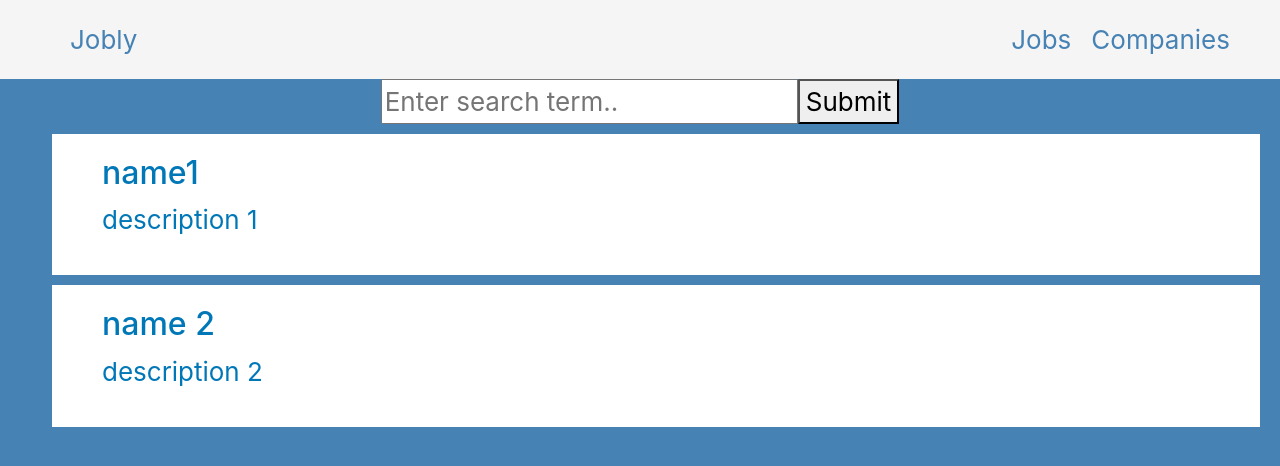
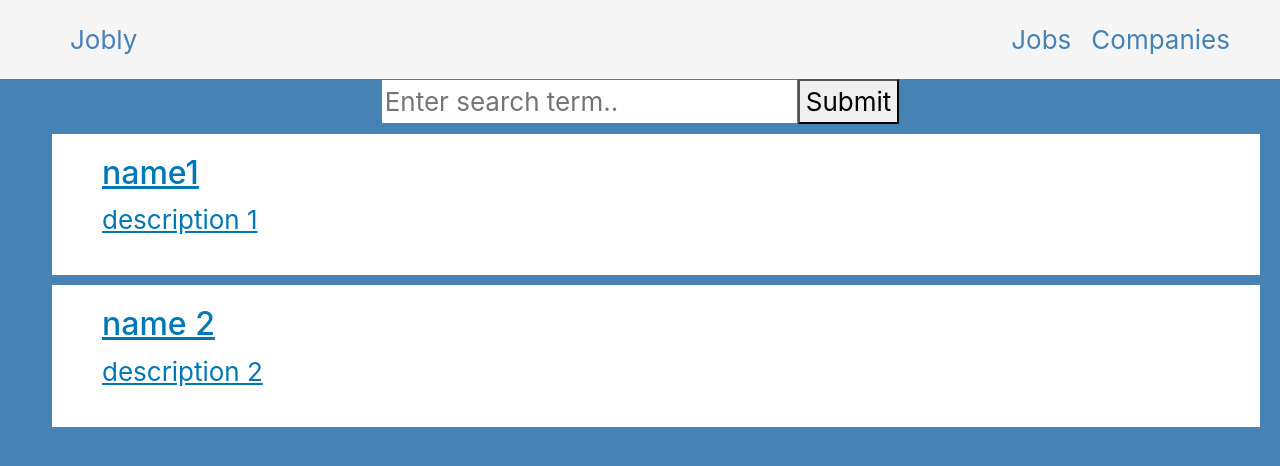
Before and after one commit to StrawberryShortyCake/react-jobly, a React (Vite) app in the folder react-jobly/: page /companies in a window 1280 px wide. Shown: the top 466 px of the page. Built offline with nearby package versions, Linux system fonts and the light colour scheme; no server answers.

Commit message:
Code review with fixmes

```diff
--- a/react-jobly/src/CompanyCard.jsx
+++ b/react-jobly/src/CompanyCard.jsx
@@ -1,4 +1,4 @@
-import { useNavigate } from "react-router-dom";
+import { useNavigate, NavLink } from "react-router-dom";
 import "./CompanyCard.css";
 /**
  * Purpose: renders a single company
@@ -9,15 +9,11 @@ import "./CompanyCard.css";
  *  CompanyList > CompanyCard
  */
 function CompanyCard({ companyData }) {
-  const navigate = useNavigate();
-
   return (
-    <div
-      className="CompanyCard"
-      onClick={() => navigate(`/companies/${companyData.handle}`)}>
+    <NavLink to={`/companies/${companyData.handle}`} className="CompanyCard">
       <h2>{companyData.name}</h2>
       <p>{companyData.description}</p>
-    </div>
+    </NavLink>
   );
 }
 export default CompanyCard;
--- a/react-jobly/src/CompanyDetails.jsx
+++ b/react-jobly/src/CompanyDetails.jsx
@@ -1,42 +1,51 @@
 import { useState, useEffect } from "react";
-import { useParams } from "react-router-dom";
+import { useParams, Link } from "react-router-dom";
 import JobCard from "./JobCard";
 import JoblyApi from "./api";
-const defaultJobs = [
+const defaultCompany = {
+  handle: "handle1",
+  name: "name1",
+  description: "description1",
+  numEmployees: 10000,
+  logoUrl: "",
+  jobs: [
     {
+      id: 1,
       title: "title 1",
       salary: 100000,
       equity: "0.5",
       name: "company 1",
     },
     {
+      id: 2,
       title: "title 2",
       salary: 200000,
       equity: "0.5",
       name: "company 1",
     },
-];
+  ],
+};
 
 /**
  * Purpose: renders a list of companies
  *
  * Props: none
- * States: companyData
+ * States: company
  *
  * App > RoutesList > CompanyDetails
  */
 
-// { handle, name, description, numEmployees, logoUrl, jobs }
 function CompanyDetails() {
-  const [company, setCompany] = useState(null);
+  const [company, setCompany] = useState({ jobs: [] }); // FIXME: should match what jobs are, which is null o start
   const { handle } = useParams();
+
+  // FIXME: consider handling when company cannot be found & 404
 
   console.log("CompanyDetails", { handle, company });
 
   async function getCompanyDetails() {
     console.log("running getCompanyDetails in CompanyDetails");
     const company = await JoblyApi.getCompany(handle);
-    console.log("company details retrieved", company);
     setCompany(company);
   }
 
@@ -45,19 +54,24 @@ function CompanyDetails() {
     getCompanyDetails();
   }, []);
 
+  //FIXME: content isn't updating when the URL changes
+
   return (
     <div className="CompanyDetails">
+      Today's company:{" "}
+      <Link to="/companies/anderson-arias-morrow">Company!</Link>
       {company.name}
       {company.salary}
       {company.equity}
       <ul>
         {company.jobs.map((job) => (
+          <li key={job.id}>
             <JobCard
-            key={job.id}
               title={job.title}
               salary={job.salary}
               equity={job.equity}
             />
+          </li>
         ))}
       </ul>
     </div>
--- a/react-jobly/src/CompanyList.jsx
+++ b/react-jobly/src/CompanyList.jsx
@@ -1,5 +1,4 @@
 import { useState, useEffect } from "react";
-import CompanyDetails from "./CompanyDetails";
 import Company from "./CompanyCard";
 import SearchForm from "./SearchForm";
 import JoblyApi from "./api";
@@ -31,10 +30,11 @@ const defaultCompanies = [
  */
 
 function CompanyList() {
-  const [companies, setCompanies] = useState(defaultCompanies);
+  const [companies, setCompanies] = useState(defaultCompanies); //FIXME: match user expectations
 
   async function getCompanyList(searchTerm = "") {
     console.log("running getCompanyList in CompanyList");
+    // FIXME: this is not really the worry outside of the api
     const query = searchTerm.length > 0 ? { nameLike: searchTerm } : {};
     const companies = await JoblyApi.getCompanies(query);
     console.log("companies retrieved", companies);
@@ -44,6 +44,8 @@ function CompanyList() {
   useEffect(function getCompanyListWhenMounted() {
     getCompanyList();
   }, []);
+
+  //TODO: handle no companies
 
   return (
     <div className="CompanyList">
--- a/react-jobly/src/JobCard.jsx
+++ b/react-jobly/src/JobCard.jsx
@@ -1,7 +1,7 @@
 import "./JobCard.css";
 
 /**
- * Purpose: renders a single company
+ * Purpose: renders a single job
  *
  * Props: title, salary, equity, name
  * States: none
--- a/react-jobly/src/JobList.jsx
+++ b/react-jobly/src/JobList.jsx
@@ -30,7 +30,8 @@ const defaultJobs = [
  *  App > RoutesList > Jobs
  */
 function JobList() {
-  const [jobs, setJobs] = useState(defaultJobs);
+  //TODO: make a loading component
+  const [jobs, setJobs] = useState(defaultJobs); // FIXME: this is really not good user experience, null conditional
 
   async function getJobList(searchTerm = "") {
     console.log("running getJobList in JobList");
@@ -44,8 +45,7 @@ function JobList() {
     getJobList();
   }, []);
 
-  // onload = useEffect, triggered on load
-  // on click => passed in as a function, triggered on click
+  // TODO: consider handling if no company is returned
   return (
     <div className="JobList">
       <SearchForm getList={getJobList} />
--- a/react-jobly/src/RoutesList.jsx
+++ b/react-jobly/src/RoutesList.jsx
@@ -1,11 +1,11 @@
 import { Route, Routes, Navigate } from "react-router-dom";
 import JobList from "./JobList";
-import Companies from "./CompanyList";
+import CompanyList from "./CompanyList";
 import Home from "./Home";
 import CompanyDetails from "./CompanyDetails";
 
 /**
- * Purpose: route to different components based on Nav links
+ * Purpose: route to different components based on URLs
  *
  * Props: none
  * States: none
@@ -19,7 +19,7 @@ function RoutesList() {
     <Routes>
       <Route path="/" element={<Home />} />
       <Route path="/jobs" element={<JobList />} />
-      <Route path="/companies" element={<Companies />} />
+      <Route path="/companies" element={<CompanyList />} />
       <Route path="/companies/:handle" element={<CompanyDetails />} />
       <Route path="*" element={<Navigate to="/" />} />
     </Routes>
--- a/react-jobly/src/SearchForm.jsx
+++ b/react-jobly/src/SearchForm.jsx
@@ -26,6 +26,8 @@ function SearchForm({ getList }) {
     getList(searchTerms);
   }
 
+  // TODO: consider handling meaningless empty spaces (through trimming)
+
   return (
     <form className="SearchForm" onSubmit={handleSubmit}>
       <input
--- a/react-jobly/src/api.js
+++ b/react-jobly/src/api.js
@@ -58,6 +58,7 @@ class JoblyApi {
   /** Get a list of companies. */
 
   static async getCompanies(data = {}) {
+    //FIXME: handle your own arguments
     console.log(data);
     let res = await this.request(`companies/`, data);
     console.log(res);
@@ -67,12 +68,11 @@ class JoblyApi {
   /** Get a list of jobs. */
 
   static async getJobs(data = {}) {
+    //FIXME: handle your own arguments
     let res = await this.request(`jobs/`, data);
     return res.jobs;
   }
 
-
-  // obviously, you'll add a lot here ...
 }
 
 export default JoblyApi;
```
Lines whose indentation alone changed are shown as unchanged.
